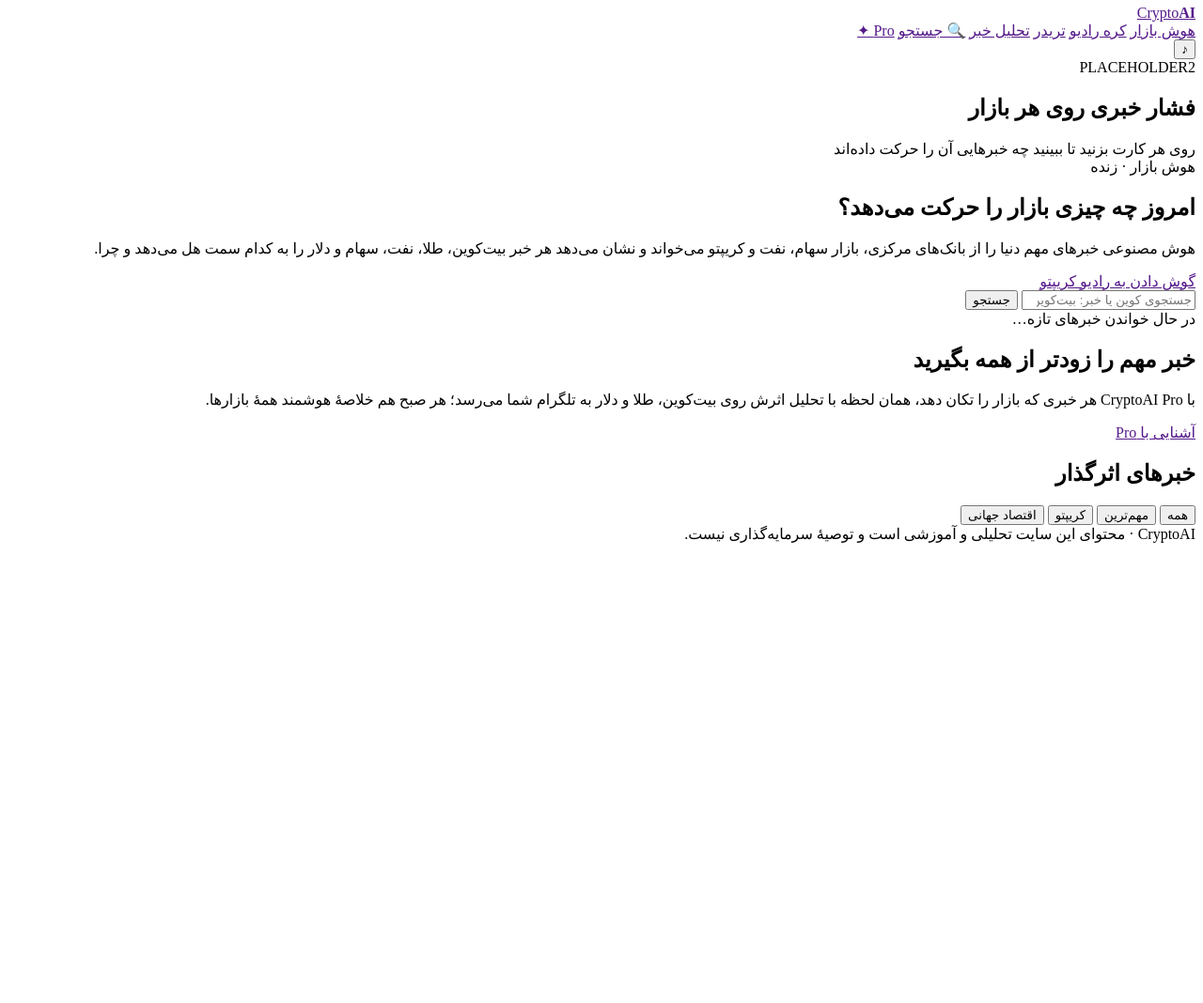
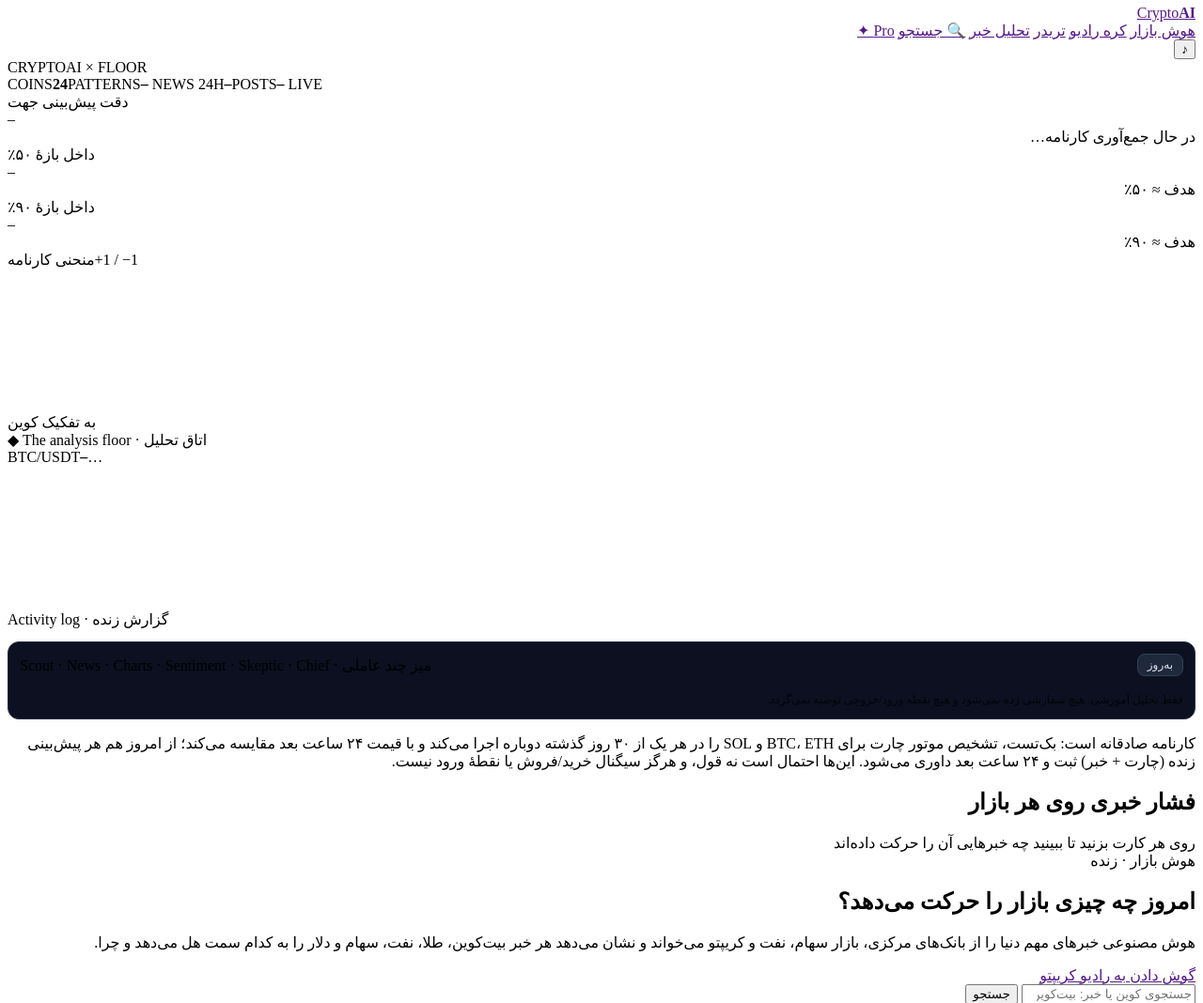
Before and after one commit to 09127223271Se/cryptoai-main-site, a Python web app: template templates/brief.html in a window 1280 px wide. Shown: the part 1271-2339 px from the top of the page at 94% size. Before the commit the page ends 1849 px from the top, so only its background shows below. Run offline with Jinja, Linux system fonts and the light colour scheme; the template is opened without the code that fills it, so the values that code supplies are empty; a map, chart or similar area stays blank.

Commit message:
Add multi-agent desk panel to floor UI

```diff
--- a/templates/_floor.html
+++ b/templates/_floor.html
@@ -1 +1,59 @@
-PLACEHOLDER2
+{% set EN = lang == 'en' %}
+<section class="floor" id="floor" dir="ltr" aria-label="{{ 'AI analysis floor' if EN else 'اتاق تحلیل هوش مصنوعی' }}">
+  <div class="fl-top">
+    <div class="fl-brand"><i aria-hidden="true"></i>CRYPTOAI <span>×</span> FLOOR</div>
+    <div class="fl-stats">
+      <span>COINS<b id="fs-coins">24</b></span><span>PATTERNS<b id="fs-pat">–</b></span>
+      <span>NEWS 24H<b id="fs-news">–</b></span><span>POSTS<b id="fs-posts">–</b></span>
+      <span class="fl-live" id="fs-clock">LIVE</span>
+    </div>
+  </div>
+  <div class="fl-grid">
+    <aside class="fl-left">
+      <div class="fl-box">
+        <div class="fl-h"><span dir="auto">{{ 'Direction calls' if EN else 'دقت پیش‌بینی جهت' }}</span><span id="fa-src"></span></div>
+        <div class="fl-big" id="fa-rate">–</div>
+        <div dir="auto" class="fl-sub" id="fa-sub">{{ 'Collecting the record…' if EN else 'در حال جمع‌آوری کارنامه…' }}</div>
+      </div>
+      <div class="fl-pair">
+        <div class="fl-box"><div class="fl-h"><span dir="auto">{{ 'In 50% range' if EN else 'داخل بازهٔ ۵۰٪' }}</span></div><div class="fl-big" id="fa-50">–</div><div dir="auto" class="fl-sub">{{ 'target ≈ 50%' if EN else 'هدف ≈ ۵۰٪' }}</div></div>
+        <div class="fl-box"><div class="fl-h"><span dir="auto">{{ 'In 90% range' if EN else 'داخل بازهٔ ۹۰٪' }}</span></div><div class="fl-big" id="fa-90">–</div><div dir="auto" class="fl-sub">{{ 'target ≈ 90%' if EN else 'هدف ≈ ۹۰٪' }}</div></div>
+      </div>
+      <div class="fl-box">
+        <div class="fl-h"><span dir="auto">{{ 'Record curve' if EN else 'منحنی کارنامه' }}</span><span>+1 / −1</span></div>
+        <canvas class="fl-curve" id="fa-curve" aria-label="{{ 'Cumulative right minus wrong calls' if EN else 'جمع پیش‌بینی‌های درست منهای غلط' }}"></canvas>
+      </div>
+      <div class="fl-box"><div class="fl-h"><span dir="auto">{{ 'By coin' if EN else 'به تفکیک کوین' }}</span></div><div class="fl-bars" id="fa-by"></div></div>
+    </aside>
+
+    <div class="fl-room">
+      <div class="fl-roomhead">
+        <div class="fl-h" style="margin:0"><span>◆ {{ 'The analysis floor' if EN else 'The analysis floor · اتاق تحلیل' }}</span></div>
+        <div class="fl-coins" id="fl-coins" role="group" aria-label="{{ 'Coin' if EN else 'کوین' }}"></div>
+      </div>
+      <div class="fl-screen">
+        <div class="fl-shead"><span id="fl-sym">BTC/USDT</span><b id="fl-px">–</b><span id="fl-ch"></span><span class="fl-verdict" id="fl-vd">…</span></div>
+        <canvas class="fl-chart" id="fl-chart" aria-label="{{ 'Last 72 hours with support, resistance and the 24h probable range' if EN else '۷۲ ساعت اخیر با حمایت، مقاومت و محدودهٔ محتمل ۲۴ ساعت' }}"></canvas>
+      </div>
+      <div class="fl-desks" id="fl-desks"></div>
+    </div>
+
+    <aside class="fl-box fl-log">
+      <div class="fl-h"><span dir="auto">{{ 'Activity log' if EN else 'Activity log · گزارش زنده' }}</span><span id="fl-count"></span></div>
+      <div class="fl-rows" id="fl-rows" aria-live="polite"></div>
+    </aside>
+  </div>
+
+  <!-- Multi-agent desk chat (educational) -->
+  <div class="fl-box" id="desk-panel" style="margin-top:14px; border:1px solid #2a2f45; border-radius:12px; padding:12px; background:#0c1020;">
+    <div class="fl-h" style="display:flex;justify-content:space-between;align-items:center;">
+      <span dir="auto">{{ 'Multi-agent desk' if EN else 'میز چند عاملی · Scout · News · Charts · Sentiment · Skeptic · Chief' }}</span>
+      <button id="desk-refresh" type="button" style="background:#1e293b;color:#e2e8f0;border:1px solid #334155;border-radius:8px;padding:4px 10px;font-size:12px;cursor:pointer;">{{ 'Refresh' if EN else 'به‌روز' }}</button>
+    </div>
+    <div id="desk-agents" style="display:grid;grid-template-columns:repeat(auto-fit,minmax(240px,1fr));gap:10px;margin-top:10px;max-height:420px;overflow:auto;"></div>
+    <p class="fl-note" style="margin:8px 0 0;font-size:12px;opacity:.75;" dir="{{ 'ltr' if EN else 'rtl' }}">{{ 'Educational analysis only. No orders, no entry/SL/TP numbers.' if EN else 'فقط تحلیل آموزشی. هیچ سفارشی زده نمی‌شود و هیچ نقطه ورود/خروجی توصیه نمی‌گردد.' }}</p>
+  </div>
+
+  <div class="fl-cards" id="fl-cards"></div>
+  <p class="fl-note" dir="{{ 'ltr' if EN else 'rtl' }}">{% if EN %}The record is honest: the backtest replays the chart engine's call for BTC, ETH and SOL on each of the last 30 days and checks the price 24 hours later; from today every live call (chart + news) is saved and judged after 24 hours. Probabilities, not promises — never a buy/sell signal or entry point.{% else %}کارنامه صادقانه است: بک‌تست، تشخیص موتور چارت برای BTC، ETH و SOL را در هر یک از ۳۰ روز گذشته دوباره اجرا می‌کند و با قیمت ۲۴ ساعت بعد مقایسه می‌کند؛ از امروز هم هر پیش‌بینی زنده (چارت + خبر) ثبت و ۲۴ ساعت بعد داوری می‌شود. این‌ها احتمال است نه قول، و هرگز سیگنال خرید/فروش یا نقطهٔ ورود نیست.{% endif %}</p>
+</section>
```
